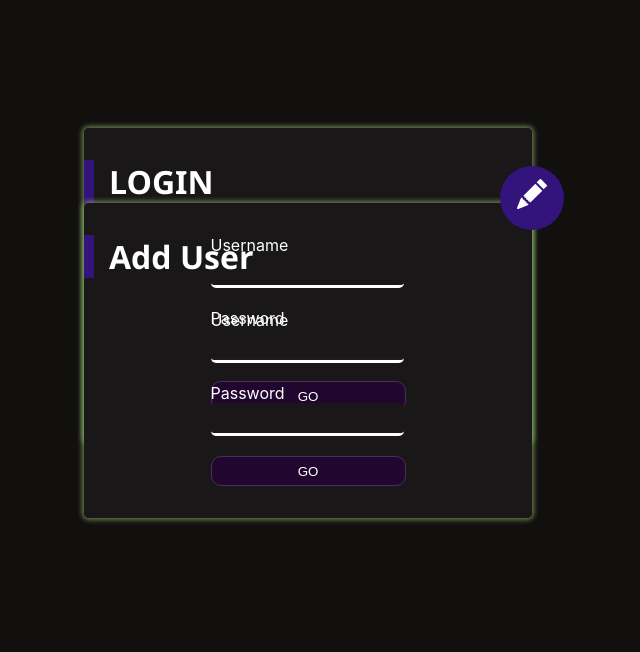
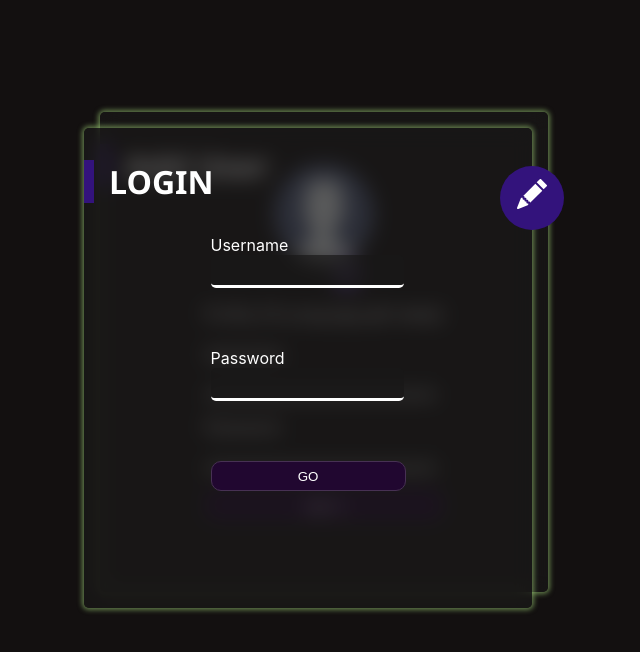
Before and after one commit to serchonodera117/react_chat, a React (Create React App) app: page / in a window 1280 px wide. Shown: the top 652 px of the page, without its empty margins (332-972 px from the left). Built offline with nearby package versions, Linux system fonts and the light colour scheme.

Commit message:
created login to add users

```diff
--- a/src/App.js
+++ b/src/App.js
@@ -14,6 +14,7 @@ import 'firebase/auth';
 
 const firebaseConfig = {
   //your project credentials
+
 };
 
 // Initialize Firebase
@@ -21,17 +22,46 @@ const app = initializeApp(firebaseConfig);
 const database =  getDatabase(app);
 
 function App() {
+  const [isToast, setTsToast] = useState()
   const [db] = useState(database);
   const [isLogged, setisLogged] = useState(false)
+  const [dateToast, setDateToast] = useState("")
+  const [messageToast, setMessageToast] = useState("")
 
   useEffect(()=>{
     let session = localStorage.getItem('isLogged');
     setisLogged(session != null? session : false);
+    setTsToast(false)
   },[])
+
+  function deployToast(title, message){
+    let date = new Date()
+    let formatDate = `${date.getDate()}/${date.getMonth()}/${date.getFullYear()} at ${date.getHours()}:${date.getMinutes()}`;
+
+    setMessageToast(message)
+    setDateToast(formatDate)
+    setTsToast(true)
+  }
+  function closeToast(){setTsToast(false);}
 
   return (
     <div className="App">
-      {(isLogged)? <Chat db={db}></Chat>: <Login db={db}></Login>}
+      {(isLogged)? <Chat db={db} ></Chat>: <Login db={db} onToast={deployToast}></Login>}
+
+
+      {(isToast)?
+       <div className="toast" role="alert" aria-live="assertive" aria-atomic="true">
+       <div className="toast-header">
+           <img src={logo} className="rounded me-2 img-toast" alt="..."></img>
+           <strong className="me-auto">Message: </strong>
+           <small>{dateToast}</small>
+           <button type="button" className="btn-close" onClick={closeToast}></button>
+       </div>
+       <div className="toast-body">
+         {messageToast}
+       </div>
+       </div>
+      : <div></div>}
     </div>
   );
 }
--- a/src/components/login.js
+++ b/src/components/login.js
@@ -1,6 +1,10 @@
 import React from 'react';
 import Axios from 'axios';
 import {useState, useEffect} from 'react';
+import { getFirestore, collection, addDoc } from "firebase/firestore";
+
+
+import defaultUserImage from '../images/default_userimg.png'
 import '../styles/main.css';
 import '../styles/login.css';
 
@@ -9,10 +13,50 @@ import 'firebase/firestore';
 import 'firebase/auth';
 
 
-function Login({db}) {
+function Login({db, onToast}) {
+    const [addUserData, setUserData] = useState({username:'', password:'', image:''})
+    const [photoName, setPhotoName] = useState("")
     const dataBase = db;
 
+    useEffect(() => {
+        setUserData({username:'', password:'', image:defaultUserImage})
+        setPhotoName("Profile_Pic(.png/.jpg/.gif/.webp)")
+    },[])
 
+    function activateToast(message){onToast(message);}
+    function photoSelected(e){
+        let reader = new FileReader();
+        reader.readAsDataURL(e.target.files[0]);
+        reader.onload = () =>{
+            let resultImage = reader.result;
+            let photoName = e.target.files[0].name;
+            setUserData(obj=>({...obj, image: resultImage}))
+            setPhotoName(photoName)
+        }
+    }
+    function writeUsername(e){
+        let theUsername = e.target.value;
+        setUserData(item=>({...item, username: theUsername}))
+    }
+    function writePassword(e){
+        let thePassword = e.target.value;
+        setUserData(item=>({...item, password: thePassword}))
+    }
+
+    async function registerUser(e){
+        let db = getFirestore()
+        e.preventDefault();
+        try {
+            const docRef =  await addDoc(collection(db,"users"), addUserData);
+            let checkbox = document.getElementById("input-checkbox-changelogin")
+            checkbox.checked = false;
+            activateToast(`${addUserData.username} se ha registrado con éxito`)
+            setUserData({username:'', password:'', image:defaultUserImage})
+
+        }catch(error){
+            console.error("Error al insertar usuario : ", error)
+        }
+    }
     return(
         <div className="login">
             <label htmlFor="input-checkbox-changelogin" className="floating-btn">
@@ -20,41 +64,65 @@ function Login({db}) {
                 <path d="M12.854.146a.5.5 0 0 0-.707 0L10.5 1.793 14.207 5.5l1.647-1.646a.5.5 0 0 0 0-.708l-3-3zm.646 6.061L9.793 2.5 3.293 9H3.5a.5.5 0 0 1 .5.5v.5h.5a.5.5 0 0 1 .5.5v.5h.5a.5.5 0 0 1 .5.5v.5h.5a.5.5 0 0 1 .5.5v.207l6.5-6.5zm-7.468 7.468A.5.5 0 0 1 6 13.5V13h-.5a.5.5 0 0 1-.5-.5V12h-.5a.5.5 0 0 1-.5-.5V11h-.5a.5.5 0 0 1-.5-.5V10h-.5a.499.499 0 0 1-.175-.032l-.179.178a.5.5 0 0 0-.11.168l-2 5a.5.5 0 0 0 .65.65l5-2a.5.5 0 0 0 .168-.11l.178-.178z"/>
             </svg>
             </label>
-            <input id="input-checkbox-changelogin" className='hiddenCheckbox' type="checkbox"></input>
+            <input id="input-checkbox-changelogin" className='hiddenItem' type="checkbox"></input>
 
+            <div className="cards-container">
                 <div className="login-container">
                     <h1 className="title-login">LOGIN</h1>
                     <form className="login-form">
                         <div className="form-row">
                             <label htmlFor="input-username">Username</label><br></br>
-                        <input className='text-box-login' id="input-username" type="text"></input>
+                            <input className='text-box-login' id="input-username" type="text" ></input>
                         </div>
+                        <br></br>
+                        <br></br>
                         <br></br>
                         <div className="form-row">
                             <label htmlFor="input-password">Password</label><br></br>
-                        <input className='text-box-login' id="input-password" type="passwprd"></input>
+                            <input className='text-box-login' id="input-password" type="passwprd" ></input>
                         </div>
+                        <br></br>
+                        <br></br>
                         <br></br>
                         <button type="submit" className="login-btn">GO</button>
                     </form>
                 </div>
 
+
                 <div className="register-container">
                     <h1 className="title-login">Add User</h1>
-                <form className="login-form">
+                    <br></br>
+                    <form className="login-form" onSubmit={registerUser}>
                         <div className="form-row">
-                        <label htmlFor="input-username">Username</label><br></br>
-                        <input className='text-box-login' id="input-username" type="text"></input>
+                            <img src={addUserData.image} className="img-profile-pic"></img>
+                            <label htmlFor="input-img-user" className='btn-chose-img'>
+                                <svg xmlns="http://www.w3.org/2000/svg" width="16" height="16" fill="currentColor" className="bi bi-camera2" viewBox="0 0 16 16">
+                                    <path d="M5 8c0-1.657 2.343-3 4-3V4a4 4 0 0 0-4 4z"/>
+                                    <path d="M12.318 3h2.015C15.253 3 16 3.746 16 4.667v6.666c0 .92-.746 1.667-1.667 1.667h-2.015A5.97 5.97 0 0 1 9 14a5.972 5.972 0 0 1-3.318-1H1.667C.747 13 0 12.254 0 11.333V4.667C0 3.747.746 3 1.667 3H2a1 1 0 0 1 1-1h1a1 1 0 0 1 1 1h.682A5.97 5.97 0 0 1 9 2c1.227 0 2.367.368 3.318 1zM2 4.5a.5.5 0 1 0-1 0 .5.5 0 0 0 1 0zM14 8A5 5 0 1 0 4 8a5 5 0 0 0 10 0z"/>
+                                </svg>
+                            </label>
+                            <br></br>
+                            <input type="file"  className="hiddenItem" accept='.jpg, .png, .gif, .webp' id='input-img-user'  onChange={photoSelected}></input>
+                            <br></br>
+                            <label>{photoName}</label>
                         </div>
                         <br></br>
                         <div className="form-row">
-                        <label htmlFor="input-password">Password</label><br></br>
-                        <input className='text-box-login' id="input-password" type="passwprd"></input>
+                            <label htmlFor="input-add-username">Username</label><br></br>
+                            <input className='text-box-login' id="input-add-username" type="text" onChange={writeUsername} value={addUserData.username}></input>
                         </div>
                         <br></br>
-                    <button type="submit" className="login-btn">GO</button>
+                        <div className="form-row">
+                            <label htmlFor="input-add-password">Password</label><br></br>
+                            <input className='text-box-login' id="input-add-password" onChange={writePassword} value={addUserData.password} type="passwprd"></input>
+                        </div>
+                        <br></br>
+                        <button type="submit" className="login-btn">sign in</button>
                     </form>
                 </div>
+            </div>
+
+
         </div>
     )
 }
--- a/src/styles/login.css
+++ b/src/styles/login.css
@@ -1,6 +1,6 @@
 :root{
     --back-login-color: rgba(14, 11, 11, 0.979);
-    --login-card: rgba(26, 24, 24, 0.979);
+    --login-card: rgba(26, 24, 24, 0.685);
     --border-title: rgb(51, 19, 124);
     --color-btn: rgb(33, 7, 48);
     --border-btn: rgb(71, 49, 83);
@@ -17,21 +17,32 @@
     text-align: left;
     margin-bottom: 2rem;;
 }
-.login-container, .register-container{
-    border-radius: 5px;
-    padding-top: 2rem;
-    padding-bottom: 2rem;
-    display: table;
+.cards-container{
+    width:35%;
     margin-left: auto;
     margin-right: auto;
-    width:  35%;
-    height: 11rem;
     margin-top: 10%;
+}
+.login-container, .register-container{
+    padding-top: 2rem;
+    border-radius: 5px;
+    padding-bottom: 2rem;
+    width:  100%;
+    z-index: 1;
+    position: relative;
+    display: block;
+    height: 26rem;
+    transition: 0.5s ease-in-out;
+    backdrop-filter: blur(10px);
     background-color: var(--login-card);
     box-shadow: 0px 0px 5px 2px rgba(152, 199, 113, 0.6);
 }
 .register-container{
-    margin-top: -15rem;
+    display: block;
+    position: relative;
+    margin-top: -31rem;
+    margin-left: 1rem;
+    z-index: 0;
 }
 .login{
     background-color: var(--back-login-color);
@@ -111,12 +122,64 @@
     .floating-btn{
     background-color: rgb(82, 35, 109);
     }
+
+    .register-container{
+        animation: change-card-login 0.5s;
+        z-index: 1;
+    }
+    .login-container{
+        z-index: 0;
+    }
 }
 
+.login.login:has(#input-checkbox-changelogin:not(:checked)){
 
+    .register-container{
+        z-index: 0;
+    }
+    .login-container{
+        z-index: 1;
+        animation: change-card-login 0.5s;
+    }
+}
+
+.img-profile-pic{
+    object-fit: cover;
+    height: 100px;
+    width: 100px;
+    border-radius: 50%;
+    margin-left: auto;
+    margin-right: auto;
+    display: table;
+    margin-top: -5rem;
+}
+.btn-chose-img{
+    position: relative;
+    margin-top: -30px;
+    margin-left: 8rem;
+    width: 3.5rem;
+    border: solid 1px white;
+    height: 3.5rem;
+    background-color: var(--border-title);
+    padding: 5px;
+    text-align: center;
+    border-radius: 50px;
+    transition: 0.3s ease-in-out;
+}.btn-chose-img:hover{
+    scale: 1.1;
+    background-color: rgba(157, 27, 168, 0.979);
+    transform: translateY(-5px);
+}
 
 /*animations*/
 @keyframes chose-login{
     0%{transform: rotate(0deg) translateY(0px) translateX(0px); }
     50%{transform: rotate(45deg) translateY(-15px) translateX(10px); }
 }
+
+@keyframes change-card-login{
+    50%{
+        transform: rotate(45deg) translateY(-10rem) translateX(10rem);
+    }
+
+}
--- a/src/styles/main.css
+++ b/src/styles/main.css
@@ -6,6 +6,6 @@
     margin:0;
 }
 
-.hiddenCheckbox{
+.hiddenItem{
     display:none;
 }
```
Also changed, not shown: src/images/default_userimg.png (added). Lines whose indentation alone changed are shown as unchanged.
